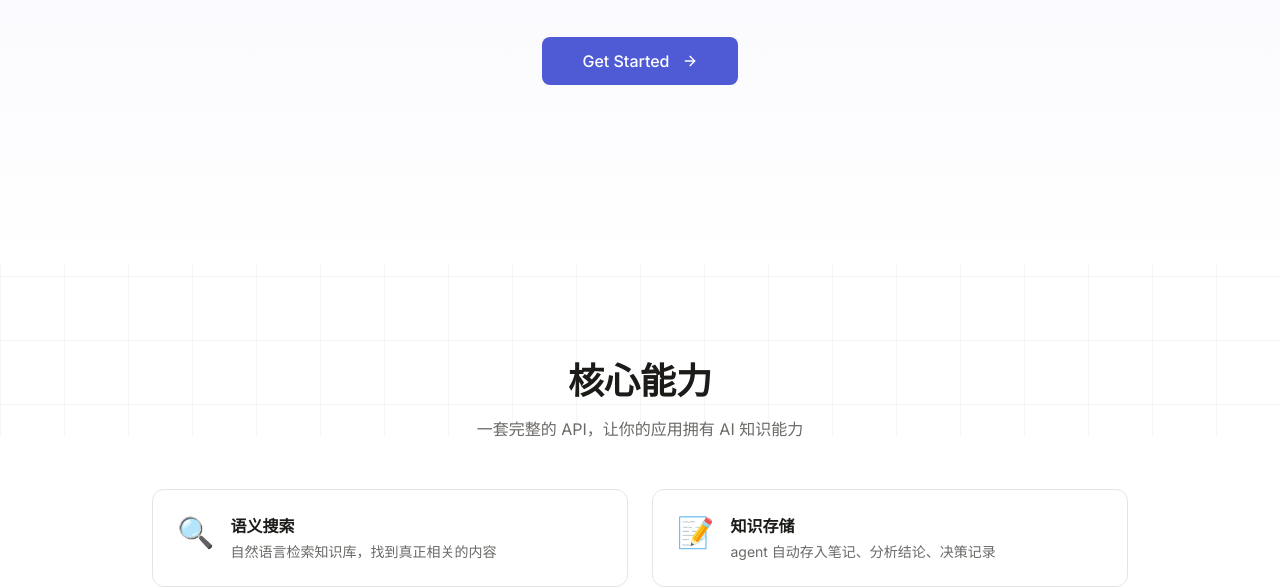
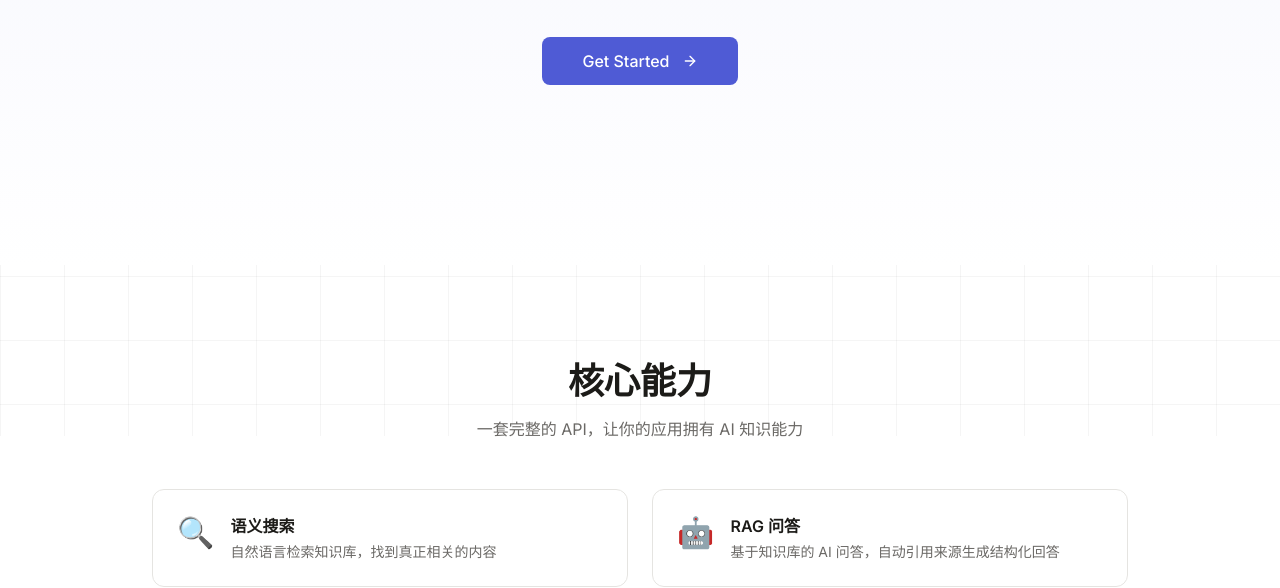
Before and after one commit to DriveMem/drivemem, a React app in the folder apps/web/: page /developers in a window 1280 px wide. Shown: the part 364-952 px from the top of the page. Built offline with nearby package versions, Linux system fonts and the light colour scheme; some packages are replaced by stand-ins of ours.

Commit message:
feat(developers): update capability cards to match spec (语义搜索/RAG问答/知识存储/AI洞察)

```diff
--- a/apps/web/src/app/developers/page.tsx
+++ b/apps/web/src/app/developers/page.tsx
@@ -33,9 +33,9 @@ function FadeIn({ children, className = "" }: { children: ReactNode; className?:
 /* ---------- Data ---------- */
 const CAPABILITIES = [
   { icon: Search, emoji: "🔍", title: "语义搜索", desc: "自然语言检索知识库，找到真正相关的内容" },
-  { icon: FileText, emoji: "📝", title: "知识存储", desc: "agent 自动存入笔记、分析结论、决策记录" },
-  { icon: Plug, emoji: "🤖", title: "MCP 集成", desc: "标准 MCP 协议，Claude/OpenClaw 等即插即用" },
-  { icon: Bell, emoji: "🔔", title: "Webhook 推送", desc: "AI 发现新洞察时主动通知你的应用" },
+  { icon: FileText, emoji: "🤖", title: "RAG 问答", desc: "基于知识库的 AI 问答，自动引用来源生成结构化回答" },
+  { icon: Plug, emoji: "📝", title: "知识存储", desc: "agent 自动存入笔记、分析结论、决策记录" },
+  { icon: Bell, emoji: "💡", title: "AI 洞察", desc: "AI 主动发现文件间的关联、矛盾和趋势" },
 ] as const
 
 const TABS = ["REST API", "MCP 配置", "Webhook"] as const
```
